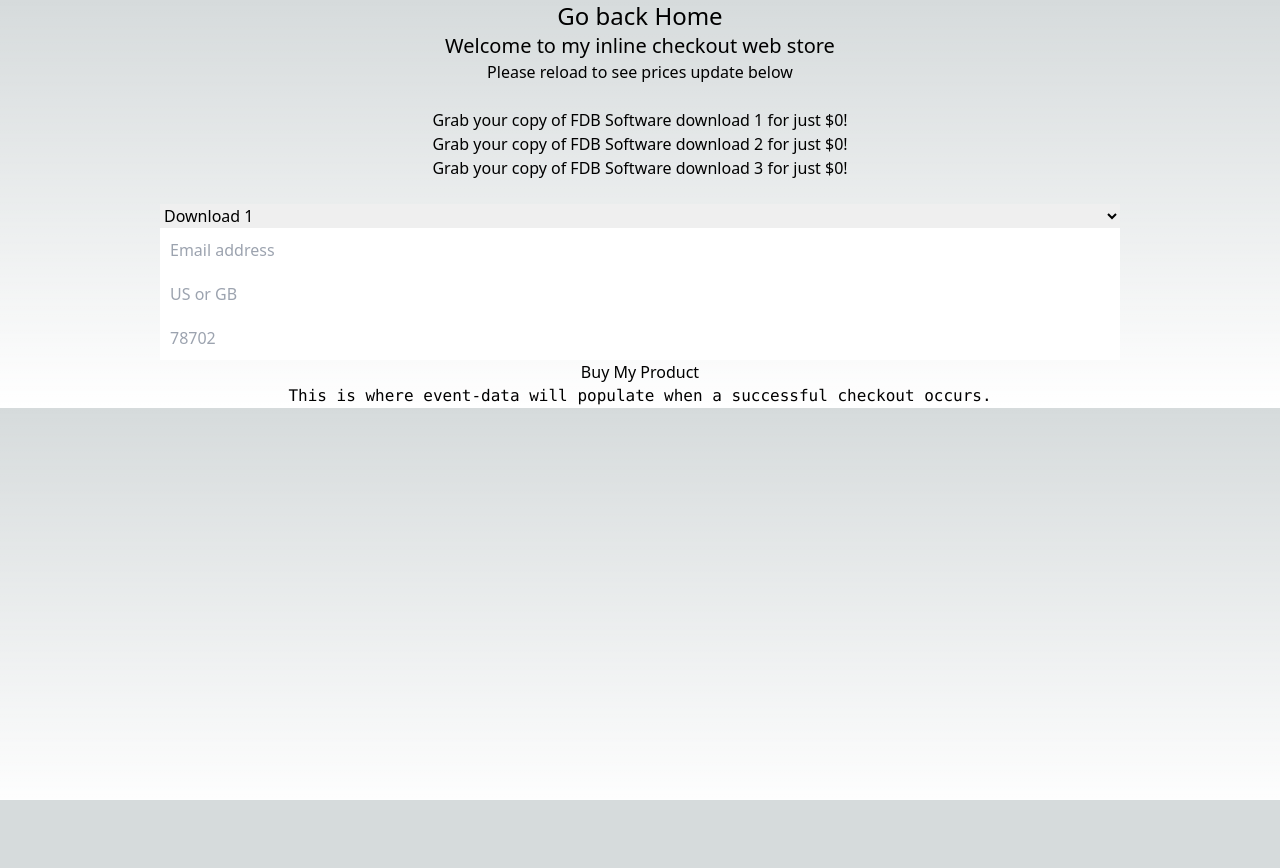
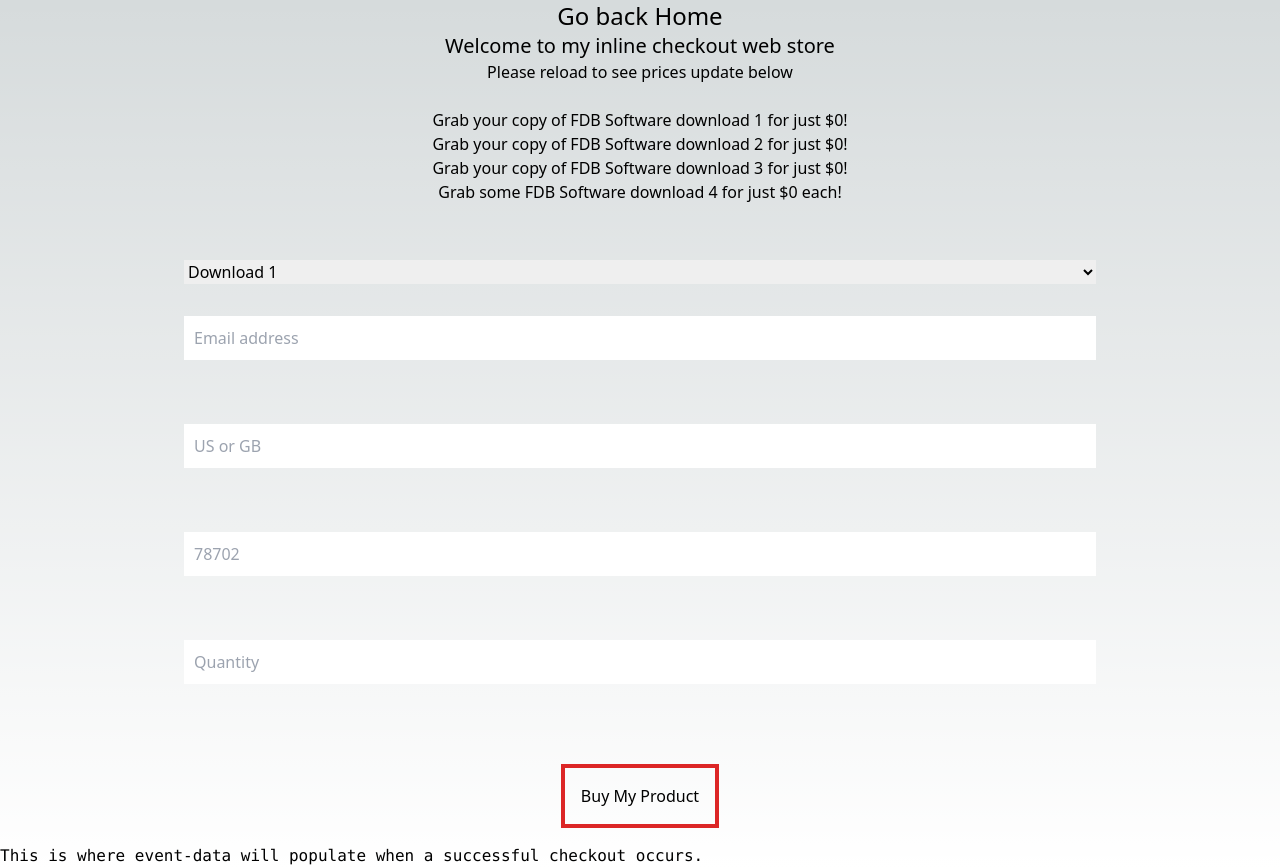
Before and after one commit to franklin-briones/paddle-sample, a Next.js app: page /inline in a window 1280 px wide. Before the commit the page ends 800 px from the top, so only its background shows below. Built offline with nearby package versions, Linux system fonts and the light colour scheme.

Commit message:
add volume pricing functionality

```diff
--- /dev/null
+++ b/pages/api/paylink.js
@@ -0,0 +1,52 @@
+
+
+
+
+export async function payLink(unitQuantity) {
+    // Instead of the file system,
+    // fetch post data from an external API endpoint
+    let discountPrice
+    if (unitQuantity < 5) {
+        return null;
+      } else if (unitQuantity < 11) {
+        discountPrice = "27.00"
+      } else if (unitQuantity < 26) {
+        discountPrice = "24.00"
+      } else {
+        discountPrice = "21.00"
+      }
+
+    let myInit = {
+        method: "POST",
+        headers: {
+            "Access-Control-Allow-Origin": "*"
+        },
+        body: {
+            "vendor_id" : process.env.VENDOR_ID,
+            "vendor_auth_code" : process.env.VENDOR_AUTH_CODE,
+            quantity: unitQuantity,
+            "recurring_prices": [
+                `USD: ${discountPrice}`
+            ]
+        }
+      }
+
+    const res = await fetch('https://sandbox-vendors.paddle.com/api/2.0/product/generate_pay_link', myInit);
+    return res.json().response.url
+  }
+
+  // const res = await fetch('https://sandbox-vendors.paddle.com/api/2.0/product/generate_pay_link', {
+  //   method: "POST",
+  //   headers: {
+  //       "Access-Control-Allow-Origin": "*"
+  //   },
+  //   body: {
+  //       "vendor_id" : '11734',
+  //       "vendor_auth_code" : "ca4ab23e9b04856ca1181e5eb2236d6bf71c93eb25829428af",
+  //       quantity: 15,
+  //       "recurring_prices": [
+  //           `USD: 20.00`
+  //       ]
+  //   }
+  // });
+  // console.log(res.json())
--- a/pages/api/webhook.js
+++ b/pages/api/webhook.js
@@ -26,23 +26,6 @@ export default async (req, res) => {
         console.log('WEBHOOK_NOT_VERIFIED')
         }
 
-
-    try {
-        const client = await clientPromise;
-        const db = client.db("paddle-webhook");
-
-        const movies = await db
-            .collection("movies")
-            .find({})
-            .sort({ metacritic: -1 })
-            .limit(10)
-            .toArray();
-
-        // res.json(movies);
-        res.status(200).end(`${uuidv4()}`)
-    } catch (e) {
-        console.error(e);
-    }
 }
 
 // Public key from your paddle dashboard
--- a/pages/index.js
+++ b/pages/index.js
@@ -2,8 +2,6 @@ import Head from 'next/head'
 import Link from 'next/link'
 import { PaddleLoader } from '@/components/PaddleLoad'
 import { Inter } from 'next/font/google'
-import Image from 'next/image'
-import styles from '@/styles/Home.module.css'
 
 const inter = Inter({ subsets: ['latin'] })
 
--- a/pages/inline.js
+++ b/pages/inline.js
@@ -1,8 +1,8 @@
 import Head from 'next/head'
 import Link from 'next/link'
+import { payLink } from './api/paylink'
 import { PaddleLoader } from '@/components/PaddleLoad'
 import { Inter } from 'next/font/google'
-import styles from '@/styles/Home.module.css'
 const inter = Inter({ subsets: ['latin'] })
 
 export default function Home() {
@@ -12,9 +12,21 @@ export default function Home() {
     var form = document.getElementById('pre-checkout');
     const productId = form.products.value==="1" ? 49368
         : form.products.value==="2" ? 49374
-        : 49376;
+        : form.products.value==="3" ? 49376
+        : 49705
+
+        // Volume based pricing
+    const unitquantity = Number(form.units.value)
+
+    function load_checkout (unitquantity) {
+      if (productId === 49705) {
+        return payLink(unitquantity)
+      }
+    }
+
         Paddle.Checkout.open({
             method: 'inline',
+            override: load_checkout(unitquantity),
             product: productId,
             email: form.useremail.value,
             country: form.country.value,
@@ -33,7 +45,7 @@ export default function Home() {
                 console.log(data);
                 window.open("https://www.theonion.com", "_blank");
             } ,
-            allowQuantity: false,
+            quantity: load_checkout(unitquantity) ? unitquantity : 1,
             disableLogout: true,
             frameTarget: 'checkout-container', // className of your checkout <div>
             frameInitialHeight: 450, // `450` or above
@@ -53,31 +65,34 @@ export default function Home() {
         <PaddleLoader />
         <Link href="/" className=' text-2xl'>Go back Home</Link>
         <h1 className=' text-xl'>Welcome to my inline checkout web store</h1>
-        <h2 className={styles.h2}>Please reload to see prices update below</h2>
+        <h2 >Please reload to see prices update below</h2>
         <br />
 
 
         <p>Grab your copy of FDB Software download 1 for just <span className="paddle-gross" data-product="49368">$0</span>!</p>
         <p>Grab your copy of FDB Software download 2 for just <span className="paddle-gross" data-product="49374">$0</span>!</p>
         <p>Grab your copy of FDB Software download 3 for just <span className="paddle-gross" data-product="49376">$0</span>!</p>
+        <p>Grab some FDB Software download 4 for just <span className="paddle-gross" data-product="49705">$0</span> each!</p>
         <br />
 
         <div className='thankyou-container'></div>
-        <form id="pre-checkout">
+        <form id="pre-checkout" className=' m-8'>
             <select id="products" name="products">
                 <option value="1">Download 1</option>
                 <option value="2">Download 2</option>
                 <option value="3">Download 3</option>
+                <option value="4">Download 4</option>
               </select>
-            <input id="useremail" type="text" placeholder="Email address" />
-            <input id="country" type="text" placeholder="US or GB" />
-            <input id="postalcode" type="text" placeholder="78702" />
+            <input className=' m-8' id="useremail" type="text" placeholder="Email address" />
+            <input className=' m-8' id="country" type="text" placeholder="US or GB" />
+            <input className=' m-8' id="postalcode" type="text" placeholder="78702" />
+            <input className=' m-8'type="number" id="units" placeholder="Quantity"/>
         </form>
         <div id='checkout-container' className='checkout-container'></div>
 
 
-        <button onClick={openCheckout}>Buy My Product</button>
-        <pre height="100px" id='event-data'>This is where event-data will populate when a successful checkout occurs.</pre>
+        <button className=" border-red-600 border-4 m-4 p-4"onClick={openCheckout}>Buy My Product</button>
+        <pre className=" text-left"height="100px" id='event-data'>This is where event-data will populate when a successful checkout occurs.</pre>
       </main>
     </>
   )
```
